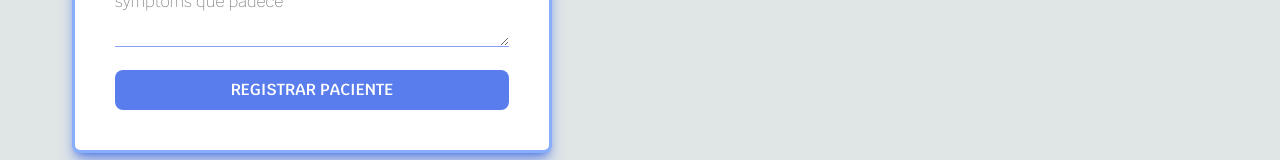
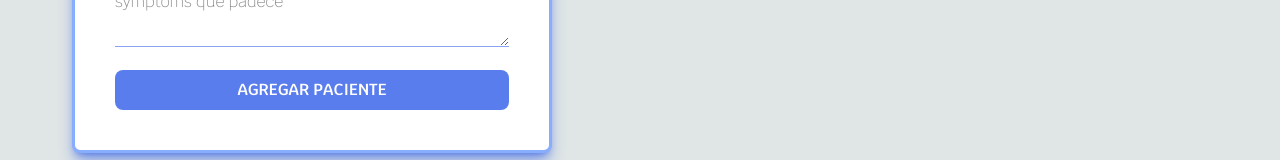
Before and after one commit to andremartingarcialopez/mi-consulta, a React (Vite) app: page / in a window 1280 px wide. Shown: the part 531-691 px from the top of the page. Built offline with nearby package versions, Linux system fonts and the light colour scheme.

Commit message:
Creacion de funcion editar

```diff
--- a/src/App.tsx
+++ b/src/App.tsx
@@ -6,13 +6,14 @@ function App() {
 
   return (
     <>
-      <h1 className="sticky top-0 z-50 glass text-2xl md:text-4xl text-white font-bold p-5 text-center uppercase">Mi Consulta</h1>
-
+      <header className="sticky top-0 z-50 glass p-5">
+        <h1 className="text-2xl md:text-4xl text-white font-bold text-center uppercase">Mi Consulta</h1>
+      </header>
       <div className=" mt-5 md:mt-10 mx-auto max-w-6xl grid grid-cols-1 lg:grid-cols-2 justify-around">
-        <Form/>
+        <Form />
 
 
-        <PatientsTracker/>
+        <PatientsTracker />
 
       </div>
     </>
--- a/src/components/Form.tsx
+++ b/src/components/Form.tsx
@@ -2,21 +2,41 @@ import { useForm } from "react-hook-form";
 import Error from "./Error";
 import type { DraftPatient } from "../types/types";
 import { usePatientStore } from "../store/store";
+import { useEffect } from "react";
 
 
 export default function Form() {
 
-    const { register, handleSubmit, reset, formState: { errors } } = useForm<DraftPatient>();
+    const { register, handleSubmit, reset, setValue, formState: { errors } } = useForm<DraftPatient>();
 
-    const { addPatient } = usePatientStore()
+    const { addPatient, editID, patients, editPatient } = usePatientStore();
+
+    useEffect(() => {
+        if (editID) {
+            const patientEdit = patients.filter(function (patient) {
+                return patient.id == editID;
+            })[0];
+            setValue("name", patientEdit.name);
+            setValue("email", patientEdit.email);
+            setValue("phone", patientEdit.phone);
+            setValue("date", patientEdit.date);
+            setValue("symptoms", patientEdit.symptoms);
+
+        }
+    }, [editID])
 
     function registePatient(data: DraftPatient) {
-        addPatient(data);
+
+        if (editID) {
+            editPatient(data)
+        } else {
+            addPatient(data);
+        }
         reset();
     }
 
     return (
-        <form onSubmit={handleSubmit(registePatient)} className="p-10 bg-white rounded-lg border-3 border-blue-600/50 flex flex-col space-y-4 lg:w-120 mx-2 shadow-lg shadow-blue-700/50">
+        <form onSubmit={handleSubmit(registePatient)} className="p-10 bg-white rounded-lg border-3 border-blue-600/50 flex flex-col space-y-4 lg:w-120 mx-2 shadow-lg shadow-blue-700/50 ">
             <div>
                 <label className="font-semibold" htmlFor="name">Nombre:</label>
                 <input type="text"
@@ -100,7 +120,7 @@ export default function Form() {
                 }
             </div>
 
-            <input type="submit" value={"Registrar Paciente"} className="bg-blue-700/70 text-white uppercase font-semibold p-2 rounded-lg borde border-blue-700 hover:bg-blue-700/90 cursor-pointer" />
+            <input type="submit" value={editID ? "Editar Paciente" : "Agregar Paciente"} className="bg-blue-700/70 text-white uppercase font-semibold p-2 rounded-lg borde border-blue-700 hover:bg-blue-700/90 cursor-pointer" />
 
         </form>
     )
--- a/src/store/store.tsx
+++ b/src/store/store.tsx
@@ -11,6 +11,11 @@ type usePatientStoreProps = {
     addPatient: (data: DraftPatient) => void
     removePatient: (id: Patient["id"]) => void
     getEditID: (id: Patient["id"]) => void
+    editPatient: (draftPatient: DraftPatient) => void
+}
+
+function createPatientID(draftPatient: DraftPatient): Patient {
+    return { ...draftPatient, id: v4() }
 }
 
 export const usePatientStore = create<usePatientStoreProps>()(devtools((set) => ({
@@ -18,9 +23,10 @@ export const usePatientStore = create<usePatientStoreProps>()(devtools((set) =>
     editID: "",
 
     addPatient: (data) => {
+        const newPatient = createPatientID(data)
         set((state) => ({
             ...state,
-            patients: [...state.patients, { ...data, id: v4() }]
+            patients: [...state.patients, newPatient]
         }));
     },
 
@@ -35,6 +41,20 @@ export const usePatientStore = create<usePatientStoreProps>()(devtools((set) =>
         set(() => ({
             editID: id
         }))
+    },
+
+    editPatient: (draftPatient) => {
+        set((state) => ({
+            ...state,
+            patients: state.patients.map(function (patient) {
+                if (patient.id == state.editID) {
+                    return { ...draftPatient, id: state.editID }
+                } else {
+                    return patient
+                }
+            }),
+            editID: ""
+        }))
     }
 
 })));
```
